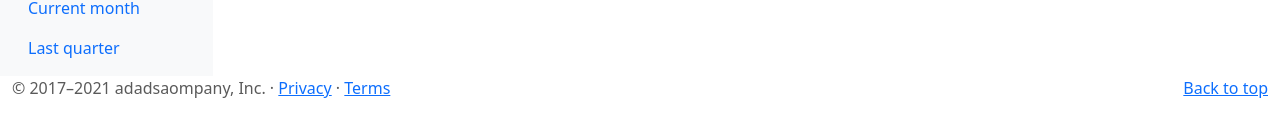
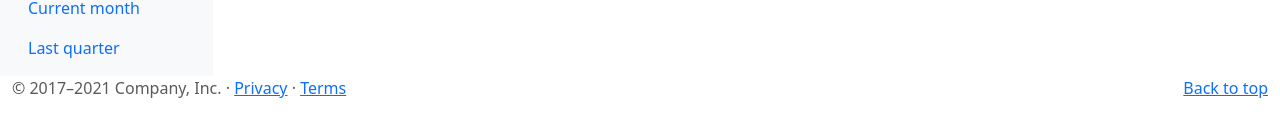
Before and after one commit to Coeus-Group/Coeus-News-Portal-frontend-HTML, a plain HTML site: page dashboard.html in a window 1280 px wide. Shown: the part 283-420 px from the top of the page. Drawn offline with nearby package versions, Linux system fonts and the light colour scheme.

```diff
--- a/dashboard.html
+++ b/dashboard.html
@@ -126,7 +126,7 @@
   <!-- FOOTER -->
   <footer class="container">
     <p class="float-end"><a href="#">Back to top</a></p>
-    <p>&copy; 2017–2021 adadsaompany, Inc. &middot; <a href="#">Privacy</a> &middot; <a href="#">Terms</a></p>
+    <p>&copy; 2017–2021 Company, Inc. &middot; <a href="#">Privacy</a> &middot; <a href="#">Terms</a></p>
   </footer>
   </main>
 
```
Also changed, not shown: 1 other file.
